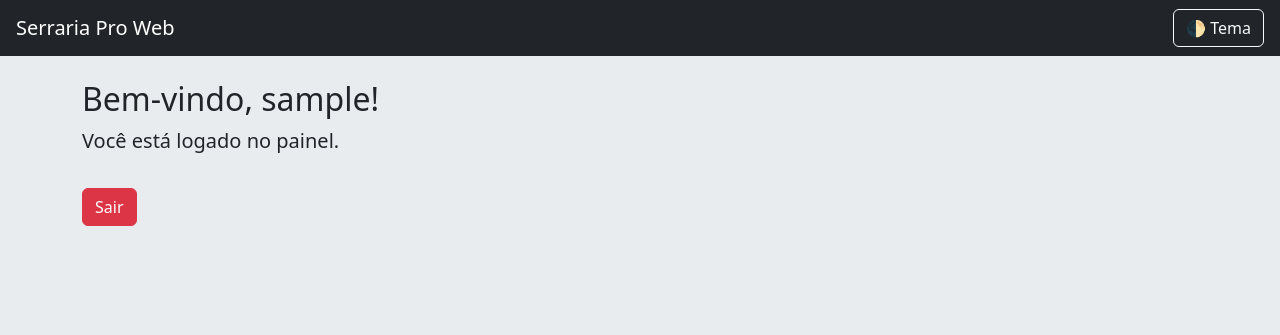
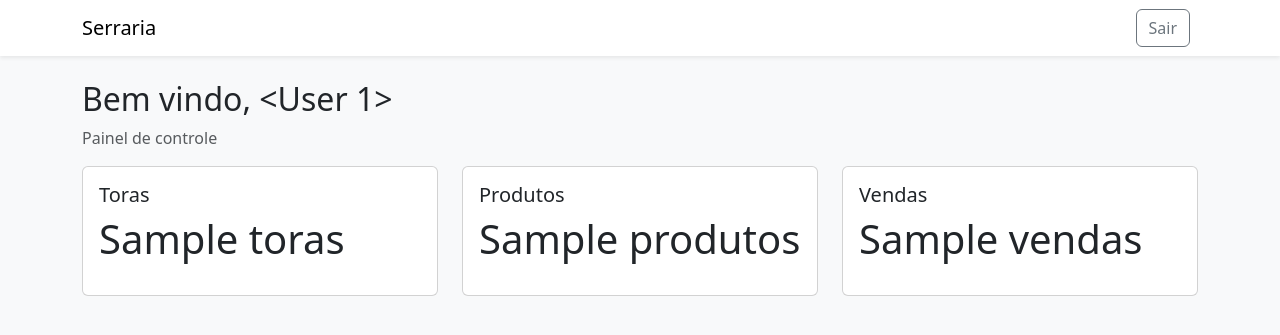
Before and after one commit to clebersondcamargo-cmyk/serraria-pro-web, a Flask app: template templates/dashboard.html in a window 1280 px wide. Shown: the top 335 px of the page. Run offline with Flask 3, Linux system fonts and the light colour scheme; tables that the repository leaves empty hold one stand-in row (values such as "Sample post"); the template is opened without the code that fills it: values that come from a table or form of the project are taken from there, most other values are stand-ins (such as "Sample title", 1, 10 or a date in 2020).

Commit message:
Update dashboard.html

```diff
--- a/templates/dashboard.html
+++ b/templates/dashboard.html
@@ -1,10 +1,53 @@
-{% extends "base.html" %}
-{% block content %}
+<!doctype html>
+<html lang="pt-BR">
+  <head>
+    <meta charset="utf-8" />
+    <meta name="viewport" content="width=device-width, initial-scale=1" />
+    <title>Dashboard - Serraria</title>
+    <link href="https://cdn.jsdelivr.net/npm/bootstrap@5.3.3/dist/css/bootstrap.min.css" rel="stylesheet">
+    <link rel="stylesheet" href="/static/style.css">
+  </head>
+  <body class="bg-light">
+    <nav class="navbar navbar-expand-lg navbar-light bg-white shadow-sm">
+      <div class="container">
+        <a class="navbar-brand" href="#">Serraria</a>
+        <div class="d-flex">
+          <a class="btn btn-outline-secondary me-2" href="/logout">Sair</a>
+        </div>
+      </div>
+    </nav>
 
-<h2>Bem-vindo, {{ user.username }}!</h2>
+    <div class="container py-4">
+      <h2>Bem vindo, {{ user }}</h2>
+      <p class="text-muted">Painel de controle</p>
 
-<p class="lead">Você está logado no painel.</p>
+      <div class="row">
+        <div class="col-md-4">
+          <div class="card mb-3">
+            <div class="card-body">
+              <h5>Toras</h5>
+              <p class="display-6">{{ stats.toras }}</p>
+            </div>
+          </div>
+        </div>
+        <div class="col-md-4">
+          <div class="card mb-3">
+            <div class="card-body">
+              <h5>Produtos</h5>
+              <p class="display-6">{{ stats.produtos }}</p>
+            </div>
+          </div>
+        </div>
+        <div class="col-md-4">
+          <div class="card mb-3">
+            <div class="card-body">
+              <h5>Vendas</h5>
+              <p class="display-6">{{ stats.vendas }}</p>
+            </div>
+          </div>
+        </div>
+      </div>
+    </div>
 
-<a href="{{ url_for('logout') }}" class="btn btn-danger mt-3">Sair</a>
-
-{% endblock %}
+  </body>
+</html>
```
